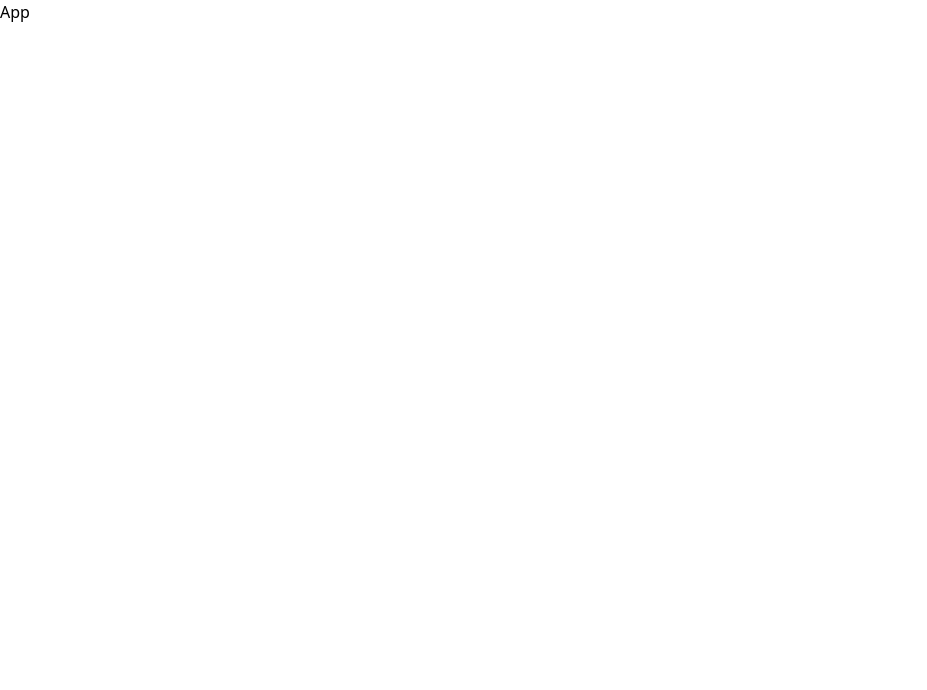
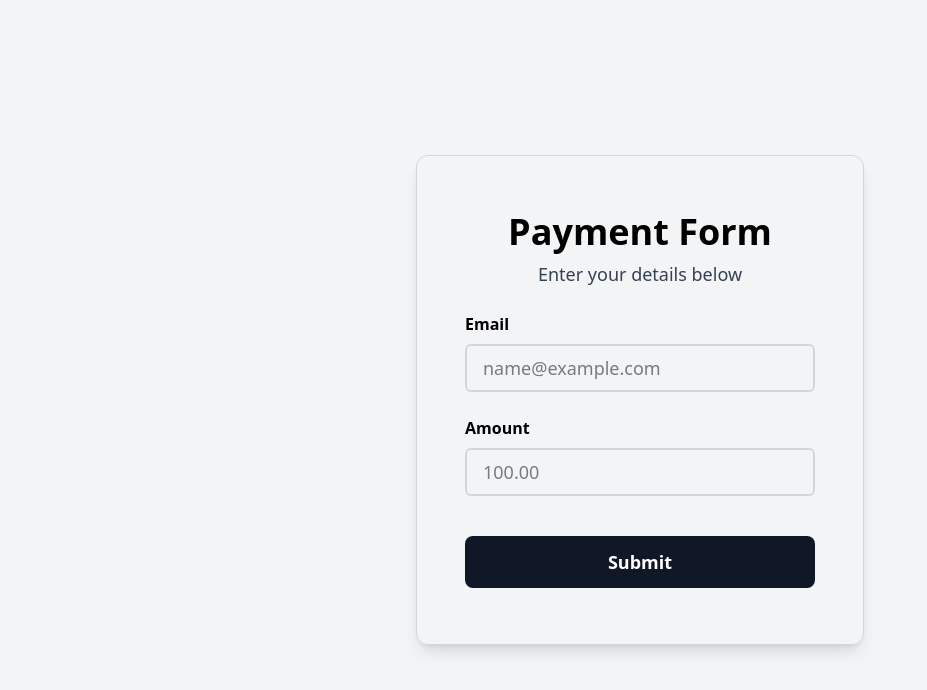
Before and after one commit to vikram-ramji/eventually-consistent-form, a React (Vite) app: page / in a window 1280 px wide. Shown: the top 690 px of the page, without its empty margins (0-927 px from the left). Built offline with nearby package versions, Linux system fonts and the light colour scheme.

Commit message:
feat: finish form UI

```diff
--- a/src/App.jsx
+++ b/src/App.jsx
@@ -1,5 +1,18 @@
+import Card from "./components/Card";
+import Form from "./components/Form";
+
 const App = () => {
-  return <div>App</div>;
+  return (
+    <main className="min-h-screen bg-gray-100 flex justify-center items-center">
+      <Card>
+        <div className="space-y-2 flex flex-col items-center">
+          <h1 className="text-4xl font-bold">Payment Form</h1>
+          <p className="text-lg text-gray-700">Enter your details below</p>
+        </div>
+        <Form />
+      </Card>
+    </main>
+  );
 };
 
 export default App;
--- /dev/null
+++ b/src/components/Card.jsx
@@ -0,0 +1,9 @@
+const Card = ({ children }) => {
+  return (
+    <div className="max-w-md w-full px-12 py-14 rounded-xl border border-gray-300 shadow-lg space-y-6">
+      {children}
+    </div>
+  );
+};
+
+export default Card;
--- /dev/null
+++ b/src/components/Form.jsx
@@ -0,0 +1,15 @@
+import FormInput from "./FormInput";
+
+const Form = () => {
+  return (
+    <form action="" className="flex flex-col gap-6">
+      <FormInput label="Email" type="email" id="email" placeholder="name@example.com" />
+      <FormInput label="Amount" type="number" id="amount" placeholder="100.00" />
+      <button type="submit" className="bg-gray-900 text-white font-bold text-lg py-3 rounded-lg mt-4 cursor-pointer hover:bg-gray-700 active:scale-95 transition-all duration-300">
+        Submit
+      </button>
+    </form>
+  );
+};
+
+export default Form;
--- /dev/null
+++ b/src/components/FormInput.jsx
@@ -0,0 +1,24 @@
+const FormInput = ({
+  label,
+  type,
+  id,
+  required = true,
+  autoComplete = "true",
+  placeholder,
+}) => {
+  return (
+    <div className="flex flex-col gap-2">
+      <label htmlFor={id} className="font-semibold">{label}</label>
+      <input
+        required={required}
+        autoComplete={autoComplete}
+        type={type}
+        id={id}
+        placeholder={placeholder || `Enter your ${label.toLowerCase()}`}
+        className="text-lg border-2 border-gray-300 rounded-md px-4 py-2 focus:outline-none focus:ring-2 focus:ring-gray-800 focus:border-transparent"
+      />
+    </div>
+  );
+};
+
+export default FormInput;
--- a/src/index.css
+++ b/src/index.css
@@ -1 +1,7 @@
 @import "tailwindcss";
+
+input::-webkit-outer-spin-button,
+input::-webkit-inner-spin-button {
+  -webkit-appearance: none;
+  margin: 0;
+}
```
